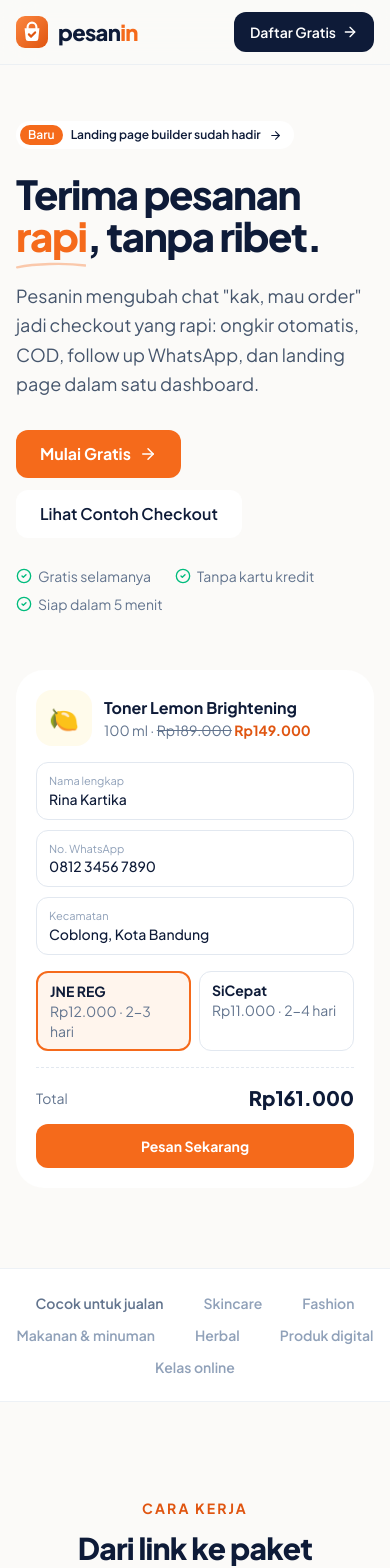
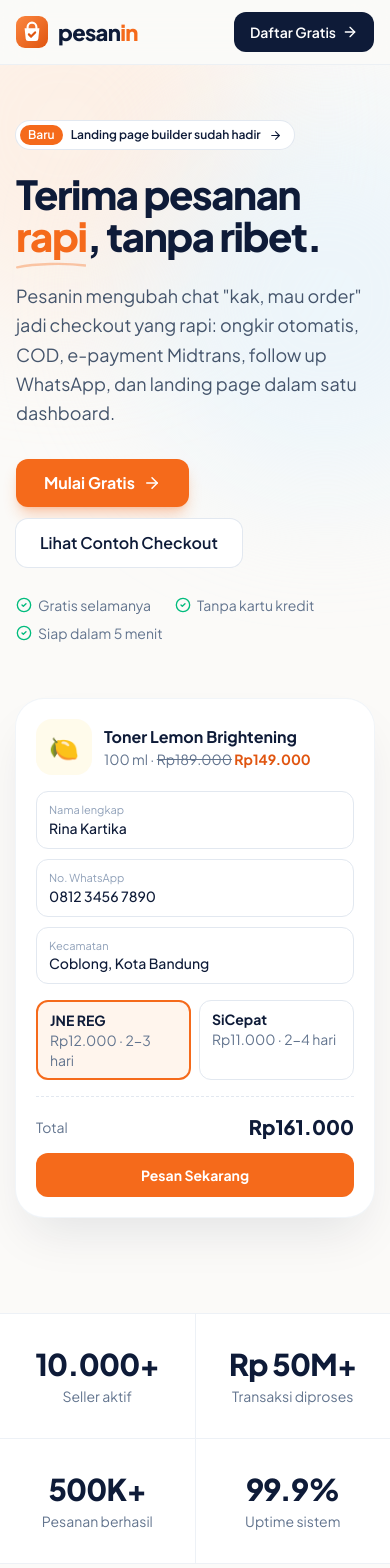
Before and after one commit to firmandikun/pesanin-frontend, a Next.js app: page / in a window 390 px wide. Shown: the top 1568 px of the page. Built offline with nearby package versions, Linux system fonts and the light colour scheme.

Commit message:
feat(landing): redesign landing page with integrations, stats, and improved visual design

```diff
--- a/src/app/page.tsx
+++ b/src/app/page.tsx
@@ -1,28 +1,100 @@
 import {
-  ArrowRight, BarChart3, Bell, CheckCircle2, ChevronDown, CreditCard, LayoutTemplate, Link2, MessageCircle, PackageCheck,
-  RefreshCcw, ShieldCheck, ShoppingBag, Sparkles, Tag, Truck, Users, Zap,
+  ArrowRight, BarChart3, Bell, CheckCircle2, ChevronDown, CreditCard,
+  LayoutTemplate, Link2, MessageCircle, PackageCheck, RefreshCcw,
+  ShieldCheck, ShoppingBag, Sparkles, Tag, Truck, Users, Zap,
+  Globe, TrendingUp, Rocket, Star, Award, Boxes,
 } from "lucide-react";
 import Link from "next/link";
 import { Logo, LogoMark, Wordmark } from "@/components/Logo";
 import { Pricing } from "@/components/marketing/Pricing";
 
-const NAV = [["Fitur", "#fitur"], ["Cara Kerja", "#cara-kerja"], ["Harga", "#harga"], ["FAQ", "#faq"]] as const;
+const NAV = [["Fitur", "#fitur"], ["Cara Kerja", "#cara-kerja"], ["Integrasi", "#integrasi"], ["Harga", "#harga"], ["FAQ", "#faq"]] as const;
 
 const STEPS = [
-  [ShoppingBag, "Buat produk", "Isi nama, harga, variasi, dan berat. Form checkout langsung jadi tanpa coding."],
-  [Link2, "Bagikan link", "Tempel link di bio, iklan, atau landing page. Pembeli isi alamat, ongkir muncul otomatis."],
-  [PackageCheck, "Kelola & kirim", "Pesanan masuk rapi di dashboard, follow up WhatsApp sekali klik, input resi massal."],
+  [ShoppingBag, "Buat produk", "Isi nama, harga, variasi, dan berat. Form checkout langsung jadi tanpa coding satu baris pun."],
+  [Link2, "Bagikan link", "Tempel link di bio, iklan, atau landing page. Pembeli isi alamat, ongkir muncul otomatis dari 7+ kurir."],
+  [PackageCheck, "Kelola & kirim", "Pesanan masuk rapi di dashboard, follow up WhatsApp sekali klik, cetak label & input resi massal."],
 ] as const;
 
 const FEATURES = [
-  [Truck, "Ongkir otomatis", "Tarif 7+ kurir dihitung dari gudangmu ke kecamatan pembeli. Bisa diskon atau subsidi ongkir per produk."],
-  [CreditCard, "Transfer, COD & e-payment", "Biaya COD dihitung otomatis, rekening tampil di halaman sukses, konfirmasi bayar tinggal upload."],
-  [MessageCircle, "Follow up WhatsApp", "Template dari Welcome sampai resi. Satu klik dari daftar order, pesan terisi data pembeli."],
-  [LayoutTemplate, "Landing page builder", "Halaman jualan drag-and-drop dengan form checkout tertanam. Siap dipasang iklan."],
-  [RefreshCcw, "Abandoned checkout", "Calon pembeli yang belum selesai order tetap tercatat, jadi bisa kamu hubungi lagi."],
-  [Users, "WhatsApp Rotator", "Bagi chat masuk ke beberapa CS secara bergilir, lengkap dengan jadwal shift dan cuti."],
-  [Tag, "Kupon & order bump", "Tawarkan produk tambahan di checkout dan kupon diskon untuk menaikkan nilai order."],
-  [BarChart3, "Laporan & pixel", "Penjualan per hari, kota, kurir, dan UTM. Pixel Meta, TikTok, dan Google terpasang dalam menit."],
+  {
+    icon: Truck, title: "Ongkir otomatis 7+ kurir",
+    desc: "Tarif JNE, SiCepat, J&T, SPX, SAP dihitung real-time dari gudangmu. Diskon atau subsidi ongkir per produk.",
+    color: "bg-sky-500", badge: "Shipping",
+  },
+  {
+    icon: CreditCard, title: "E-Payment Midtrans",
+    desc: "QRIS, GoPay, ShopeePay, OVO, Virtual Account, Mandiri Bill — semua aktif tanpa konfigurasi tambahan.",
+    color: "bg-violet-500", badge: "Payment",
+  },
+  {
+    icon: MessageCircle, title: "Chat & Follow Up WhatsApp",
+    desc: "Template dari Welcome sampai resi kirim. Rotator CS dengan jadwal shift. Satu klik pesan terisi otomatis.",
+    color: "bg-emerald-500", badge: "Chat",
+  },
+  {
+    icon: LayoutTemplate, title: "Landing Page Builder",
+    desc: "Halaman jualan drag-and-drop dengan form checkout tertanam. Siap dipasang iklan Meta & TikTok.",
+    color: "bg-orange-500", badge: "Builder",
+  },
+  {
+    icon: RefreshCcw, title: "Abandoned Checkout",
+    desc: "Calon pembeli yang belum selesai order tetap tercatat. Follow up otomatis via WhatsApp bisa diaktifkan.",
+    color: "bg-rose-500", badge: "Automation",
+  },
+  {
+    icon: TrendingUp, title: "Market Research",
+    desc: "Google Trends & data Shopee Affiliate langsung di dashboard. Riset produk laris tanpa buka tab baru.",
+    color: "bg-amber-500", badge: "Research",
+  },
+  {
+    icon: Tag, title: "Kupon & Order Bump",
+    desc: "Tawarkan produk tambahan saat checkout dan kupon diskon. Rata-rata nilai order naik 20–35%.",
+    color: "bg-pink-500", badge: "Sales",
+  },
+  {
+    icon: BarChart3, title: "Laporan & Pixel Tracking",
+    desc: "Penjualan per hari, kota, kurir, dan UTM. Pixel Meta, TikTok, Google terpasang dalam hitungan menit.",
+    color: "bg-indigo-500", badge: "Analytics",
+  },
+  {
+    icon: Globe, title: "Custom Domain",
+    desc: "Arahkan domain-mu ke Pesanin, SSL dipasang otomatis. Tokomu tampil profesional di domainmu sendiri.",
+    color: "bg-teal-500", badge: "Domain",
+  },
+  {
+    icon: Users, title: "Affiliate & Referral",
+    desc: "Aktifkan program afiliasi untuk produk-mu. Lacak referral, komisi, dan payout langsung dari dashboard.",
+    color: "bg-cyan-500", badge: "Affiliate",
+  },
+  {
+    icon: Boxes, title: "Variasi & Stok Produk",
+    desc: "Kelola ukuran, warna, dan variasi lain. Stok terpotong otomatis setiap ada pesanan masuk.",
+    color: "bg-lime-600", badge: "Inventory",
+  },
+  {
+    icon: Bell, title: "Notifikasi Push & WA",
+    desc: "Notifikasi pesanan baru langsung ke HP-mu via Push Notification dan WhatsApp tanpa reload dashboard.",
+    color: "bg-brand-600", badge: "Notif",
+  },
+] as const;
+
+const INTEGRATIONS = [
+  { name: "Midtrans", desc: "E-Payment", bg: "bg-blue-600", emoji: "💳" },
+  { name: "Biteship", desc: "Kurir & COD", bg: "bg-sky-500", emoji: "📦" },
+  { name: "RajaOngkir", desc: "Tarif Ongkir", bg: "bg-orange-500", emoji: "🚚" },
+  { name: "WhatsApp", desc: "Chat & Notifikasi", bg: "bg-emerald-500", emoji: "💬" },
+  { name: "Shopee", desc: "Market Research", bg: "bg-orange-600", emoji: "🛍️" },
+  { name: "Meta Pixel", desc: "Tracking Iklan", bg: "bg-blue-500", emoji: "🎯" },
+  { name: "TikTok Pixel", desc: "Tracking TikTok", bg: "bg-slate-900", emoji: "📱" },
+  { name: "Google Ads", desc: "Konversi Google", bg: "bg-red-500", emoji: "🔍" },
+] as const;
+
+const STATS = [
+  ["10.000+", "Seller aktif"],
+  ["Rp 50M+", "Transaksi diproses"],
+  ["500K+", "Pesanan berhasil"],
+  ["99.9%", "Uptime sistem"],
 ] as const;
 
 const FAQ = [
@@ -32,13 +104,14 @@ const FAQ = [
   ["Apakah Pesanin memotong uang penjualan saya?", "Tidak. Pembayaran transfer langsung masuk ke rekeningmu. Untuk e-payment, hanya ada biaya dari mitra payment gateway."],
   ["Bisa pakai domain sendiri?", "Bisa mulai paket Starter. Arahkan DNS domainmu ke Pesanin, SSL dipasang otomatis."],
   ["Metode pembayaran langganan apa saja?", "Transfer bank, virtual account, QRIS, dan e-wallet. Faktur dikirim ke email setiap periode tagihan."],
+  ["Apakah ada COD?", "Ya! COD tersedia via Biteship. Biaya COD dihitung otomatis dan bisa dibebankan ke pembeli atau ditanggung penjual."],
 ] as const;
 
 function HeroMockup() {
   return (
     <div className="relative mx-auto w-full max-w-[460px]">
       {/* Checkout card */}
-      <div className="rounded-[28px] bg-white p-5">
+      <div className="rounded-[28px] bg-white p-5 shadow-2xl shadow-navy/10 ring-1 ring-slate-100">
         <div className="flex items-center gap-3">
           <span className="flex h-14 w-14 items-center justify-center rounded-2xl bg-amber-50 text-2xl">🍋</span>
           <div className="flex-1">
@@ -70,16 +143,24 @@ function HeroMockup() {
       </div>
 
       {/* Floating notifications */}
-      <div className="absolute -left-16 top-[44%] hidden w-56 animate-[float_6s_ease-in-out_infinite] rounded-2xl bg-white p-3 sm:block">
+      <div className="absolute -left-16 top-[44%] hidden w-56 animate-[float_6s_ease-in-out_infinite] rounded-2xl bg-white p-3 shadow-xl ring-1 ring-slate-100 sm:block">
         <div className="flex items-center gap-2.5">
           <span className="flex h-9 w-9 items-center justify-center rounded-xl bg-emerald-100 text-emerald-600"><Bell size={17} /></span>
           <div className="text-xs"><b className="block text-sm text-navy">Pesanan baru!</b><span className="text-slate-500">Rina · Rp161.000</span></div>
         </div>
       </div>
-      <div className="absolute -right-14 -top-7 hidden w-60 animate-[float_7s_ease-in-out_1s_infinite] rounded-2xl bg-navy p-3 text-white sm:block">
+      <div className="absolute -right-14 -top-7 hidden w-60 animate-[float_7s_ease-in-out_1s_infinite] rounded-2xl bg-navy p-3 text-white shadow-xl sm:block">
         <div className="flex items-center gap-2.5">
           <span className="flex h-9 w-9 items-center justify-center rounded-xl bg-[#25d366] text-white"><MessageCircle size={17} /></span>
           <div className="text-xs"><b className="block text-sm">Follow up terkirim</b><span className="text-navy-200">&quot;Halo kak Rina, pesanan…&quot;</span></div>
+        </div>
+      </div>
+
+      {/* Stats badge */}
+      <div className="absolute -bottom-6 left-1/2 hidden w-52 -translate-x-1/2 animate-[float_8s_ease-in-out_2s_infinite] rounded-2xl bg-white p-3 shadow-xl ring-1 ring-slate-100 sm:block">
+        <div className="flex items-center gap-2.5">
+          <span className="flex h-9 w-9 items-center justify-center rounded-xl bg-brand-100 text-brand-600"><TrendingUp size={17} /></span>
+          <div className="text-xs"><b className="block text-sm text-navy">Penjualan naik!</b><span className="text-slate-500">+42% bulan ini 🚀</span></div>
         </div>
       </div>
     </div>
@@ -89,10 +170,11 @@ function HeroMockup() {
 export default function Home() {
   return (
     <div className="bg-[#fbfaf8] text-slate-700">
+      {/* NAV */}
       <header className="sticky top-0 z-30 border-b border-slate-200/60 bg-[#fbfaf8]/80 backdrop-blur-lg">
         <div className="mx-auto flex h-16 max-w-6xl items-center justify-between px-4">
           <Link href="/" aria-label="Pesanin"><Logo /></Link>
-          <nav className="hidden items-center gap-8 text-sm font-medium text-slate-600 md:flex">
+          <nav className="hidden items-center gap-7 text-sm font-medium text-slate-600 md:flex">
             {NAV.map(([l, h]) => <a key={h} href={h} className="transition hover:text-navy">{l}</a>)}
           </nav>
           <div className="flex items-center gap-2">
@@ -102,22 +184,28 @@ export default function Home() {
         </div>
       </header>
 
-      {/* Hero */}
+      {/* HERO */}
       <section className="relative overflow-hidden">
-        <div className="mx-auto grid max-w-6xl items-center gap-14 px-4 pb-20 pt-14 md:pt-20 lg:grid-cols-[1.1fr_1fr]">
+        {/* Background gradient blobs */}
+        <div className="pointer-events-none absolute inset-0 overflow-hidden">
+          <div className="absolute -left-32 -top-32 h-96 w-96 rounded-full bg-brand-100/50 blur-3xl" />
+          <div className="absolute -right-32 top-10 h-96 w-96 rounded-full bg-sky-100/50 blur-3xl" />
+        </div>
+
+        <div className="relative mx-auto grid max-w-6xl items-center gap-14 px-4 pb-24 pt-14 md:pt-24 lg:grid-cols-[1.1fr_1fr]">
           <div>
-            <a href="#fitur" className="inline-flex items-center gap-2 rounded-full bg-white py-1 pl-1 pr-3 text-xs font-semibold text-navy">
+            <a href="#fitur" className="inline-flex items-center gap-2 rounded-full bg-white py-1 pl-1 pr-3 text-xs font-semibold text-navy ring-1 ring-slate-200">
               <span className="rounded-full bg-brand-500 px-2 py-0.5 text-white">Baru</span>Landing page builder sudah hadir<ArrowRight size={13} />
             </a>
-            <h1 className="mt-6 text-[40px] font-extrabold leading-[1.05] tracking-[-0.035em] text-navy md:text-[60px]">
+            <h1 className="mt-6 text-[40px] font-extrabold leading-[1.05] tracking-[-0.035em] text-navy md:text-[62px]">
               Terima pesanan<br /><span className="relative whitespace-nowrap text-brand-500">rapi<svg viewBox="0 0 120 12" className="absolute -bottom-2 left-0 w-full" aria-hidden><path d="M2 9c30-6 80-8 116-3" fill="none" stroke="currentColor" strokeWidth="4" strokeLinecap="round" opacity=".35" /></svg></span>, tanpa ribet.
             </h1>
             <p className="mt-6 max-w-xl text-lg leading-relaxed text-slate-600">
-              Pesanin mengubah chat &quot;kak, mau order&quot; jadi checkout yang rapi: ongkir otomatis, COD, follow up WhatsApp, dan landing page dalam satu dashboard.
+              Pesanin mengubah chat &quot;kak, mau order&quot; jadi checkout yang rapi: ongkir otomatis, COD, e-payment Midtrans, follow up WhatsApp, dan landing page dalam satu dashboard.
             </p>
             <div className="mt-8 flex flex-wrap gap-3">
-              <Link href="/register" className="flex h-12 items-center gap-2 rounded-xl bg-brand-500 px-6 font-bold text-white transition hover:-translate-y-0.5 hover:bg-brand-600">Mulai Gratis<ArrowRight size={18} /></Link>
-              <Link href="/c/toner-lemon" className="flex h-12 items-center gap-2 rounded-xl bg-white px-6 font-semibold text-navy transition hover:bg-navy-50">Lihat Contoh Checkout</Link>
+              <Link href="/register" className="flex h-12 items-center gap-2 rounded-xl bg-brand-500 px-7 font-bold text-white shadow-lg shadow-brand-500/30 transition hover:-translate-y-0.5 hover:bg-brand-600">Mulai Gratis<ArrowRight size={18} /></Link>
+              <Link href="/c/toner-lemon" className="flex h-12 items-center gap-2 rounded-xl bg-white px-6 font-semibold text-navy ring-1 ring-slate-200 transition hover:bg-navy-50">Lihat Contoh Checkout</Link>
             </div>
             <div className="mt-7 flex flex-wrap gap-x-6 gap-y-2 text-sm text-slate-500">
               {["Gratis selamanya", "Tanpa kartu kredit", "Siap dalam 5 menit"].map((t) => (
@@ -129,15 +217,29 @@ export default function Home() {
         </div>
       </section>
 
-      {/* Category strip */}
+      {/* STATS */}
       <section className="border-y border-slate-200/60 bg-white">
-        <div className="mx-auto flex max-w-6xl flex-wrap items-center justify-center gap-x-10 gap-y-3 px-4 py-6 text-sm font-semibold text-slate-400">
-          <span className="text-slate-500">Cocok untuk jualan</span>
-          {["Skincare", "Fashion", "Makanan & minuman", "Herbal", "Produk digital", "Kelas online"].map((c) => <span key={c}>{c}</span>)}
+        <div className="mx-auto grid max-w-6xl grid-cols-2 gap-px bg-slate-200/60 md:grid-cols-4">
+          {STATS.map(([val, label]) => (
+            <div key={label} className="flex flex-col items-center bg-white px-6 py-8 text-center">
+              <span className="text-3xl font-extrabold tracking-tight text-navy md:text-[36px]">{val}</span>
+              <span className="mt-1 text-sm text-slate-500">{label}</span>
+            </div>
+          ))}
         </div>
       </section>
 
-      {/* How it works */}
+      {/* CATEGORY STRIP */}
+      <section className="bg-[#fbfaf8]">
+        <div className="mx-auto flex max-w-6xl flex-wrap items-center justify-center gap-x-8 gap-y-3 px-4 py-5 text-sm font-semibold text-slate-400">
+          <span className="text-slate-500">Cocok untuk jualan</span>
+          {["Skincare", "Fashion", "Makanan & minuman", "Herbal", "Produk digital", "Kelas online", "Elektronik"].map((c) => (
+            <span key={c} className="rounded-full border border-slate-200 bg-white px-3 py-1 text-xs text-slate-500">{c}</span>
+          ))}
+        </div>
+      </section>
+
+      {/* HOW IT WORKS */}
       <section id="cara-kerja" className="mx-auto max-w-6xl scroll-mt-20 px-4 py-24">
         <p className="text-center text-sm font-bold uppercase tracking-[0.15em] text-brand-600">Cara kerja</p>
         <h2 className="mx-auto mt-3 max-w-2xl text-center text-3xl font-extrabold tracking-tight text-navy md:text-[40px] md:leading-tight">Dari link ke paket terkirim, cuma tiga langkah</h2>
@@ -153,7 +255,7 @@ export default function Home() {
         </div>
       </section>
 
-      {/* Features bento */}
+      {/* FEATURES BENTO */}
       <section id="fitur" className="scroll-mt-16 bg-navy py-24 text-white">
         <div className="mx-auto max-w-6xl px-4">
           <div className="flex flex-col justify-between gap-6 md:flex-row md:items-end">
@@ -161,25 +263,51 @@ export default function Home() {
               <p className="text-sm font-bold uppercase tracking-[0.15em] text-brand-400">Fitur</p>
               <h2 className="mt-3 max-w-xl text-3xl font-extrabold tracking-tight md:text-[40px] md:leading-tight">Semua yang dibutuhkan seller online, sudah di sini</h2>
             </div>
-            <p className="max-w-sm text-navy-200">Tidak perlu gonta-ganti aplikasi untuk ongkir, rekap order, dan follow up pembeli.</p>
+            <p className="max-w-sm text-navy-200">Tidak perlu gonta-ganti aplikasi untuk ongkir, rekap order, follow up, dan riset produk.</p>
           </div>
-          <div className="mt-12 grid gap-4 sm:grid-cols-2 lg:grid-cols-4">
-            {FEATURES.map(([Icon, t, d], i) => (
-              <div key={t} className={`group rounded-2xl p-6 ring-1 transition duration-200 hover:-translate-y-0.5 ${i === 0 ? "bg-brand-500 ring-brand-400" : "bg-white/[.04] ring-white/10 hover:bg-white/[.07]"}`}>
-                <span className={`flex h-11 w-11 items-center justify-center rounded-xl ${i === 0 ? "bg-white text-brand-600" : "bg-white/10 text-brand-300"}`}><Icon size={21} /></span>
-                <h3 className="mt-5 font-bold">{t}</h3>
-                <p className={`mt-2 text-sm leading-relaxed ${i === 0 ? "text-white/90" : "text-navy-200"}`}>{d}</p>
+          <div className="mt-12 grid gap-4 sm:grid-cols-2 lg:grid-cols-3 xl:grid-cols-4">
+            {FEATURES.map(({ icon: Icon, title, desc, color, badge }, i) => (
+              <div key={title} className={`group relative rounded-2xl p-6 ring-1 transition duration-200 hover:-translate-y-0.5 ${i === 0 ? "bg-brand-500 ring-brand-400 sm:col-span-2" : "bg-white/[.04] ring-white/10 hover:bg-white/[.07]"}`}>
+                <span className={`inline-flex items-center rounded-full px-2 py-0.5 text-[10px] font-bold uppercase tracking-wide ${i === 0 ? "bg-white/20 text-white" : "bg-white/10 text-brand-300"}`}>{badge}</span>
+                <span className={`mt-3 flex h-11 w-11 items-center justify-center rounded-xl ${i === 0 ? "bg-white text-brand-600" : `${color} text-white`}`}><Icon size={21} /></span>
+                <h3 className="mt-4 font-bold">{title}</h3>
+                <p className={`mt-2 text-sm leading-relaxed ${i === 0 ? "text-white/90" : "text-navy-200"}`}>{desc}</p>
               </div>
             ))}
           </div>
         </div>
       </section>
 
-      {/* Benefits row */}
+      {/* INTEGRATIONS */}
+      <section id="integrasi" className="scroll-mt-16 border-b border-slate-200/60 bg-white py-24">
+        <div className="mx-auto max-w-6xl px-4">
+          <p className="text-center text-sm font-bold uppercase tracking-[0.15em] text-brand-600">Integrasi</p>
+          <h2 className="mx-auto mt-3 max-w-2xl text-center text-3xl font-extrabold tracking-tight text-navy md:text-[40px] md:leading-tight">Terhubung dengan layanan terpercaya</h2>
+          <p className="mx-auto mt-4 max-w-xl text-center text-slate-600">Semua integrasi sudah dikonfigurasi — kamu cukup masukkan API key dan langsung jalan.</p>
+          <div className="mt-14 grid grid-cols-2 gap-4 sm:grid-cols-4">
+            {INTEGRATIONS.map(({ name, desc, bg, emoji }) => (
+              <div key={name} className="surface surface-hover flex flex-col items-center gap-3 px-4 py-6 text-center">
+                <span className={`flex h-14 w-14 items-center justify-center rounded-2xl text-2xl ${bg} shadow-md`}>{emoji}</span>
+                <div>
+                  <p className="font-bold text-navy">{name}</p>
+                  <p className="mt-0.5 text-xs text-slate-500">{desc}</p>
+                </div>
+              </div>
+            ))}
+          </div>
+        </div>
+      </section>
+
+      {/* BENEFITS */}
       <section className="mx-auto grid max-w-6xl gap-6 px-4 py-20 md:grid-cols-3">
-        {[[Zap, "Checkout cepat di HP", "Form satu halaman yang ringan, data pembeli lama terisi otomatis saat order lagi."],
+        {[
+          [Zap, "Checkout cepat di HP", "Form satu halaman yang ringan, data pembeli lama terisi otomatis saat order lagi."],
           [ShieldCheck, "Uang langsung ke rekeningmu", "Pesanin tidak menahan dana penjualan. Transfer masuk langsung ke rekening toko."],
-          [Sparkles, "Tampil profesional", "Domain sendiri, logo toko, dan halaman sukses yang bisa diatur per metode bayar."]].map(([Icon, t, d]) => {
+          [Sparkles, "Tampil profesional", "Domain sendiri, logo toko, dan halaman sukses yang bisa diatur per metode bayar."],
+          [Rocket, "Auto-ship & notifikasi", "Pesanan COD otomatis diteruskan ke kurir. Notifikasi WA & Push saat ada order masuk."],
+          [Award, "Afiliasi & kupon", "Aktifkan program afiliasi dan kupon diskon untuk mengundang lebih banyak pembeli."],
+          [Star, "Dukungan seller lokal", "Dibuat khusus untuk seller Indonesia — bahasa, kurir, bank, dan e-wallet lokal semua ada."],
+        ].map(([Icon, t, d]) => {
           const I = Icon as typeof Zap;
           return (
             <div key={t as string} className="flex gap-4">
@@ -190,7 +318,7 @@ export default function Home() {
         })}
       </section>
 
-      {/* Pricing */}
+      {/* PRICING */}
       <section id="harga" className="scroll-mt-16 border-t border-slate-200/60 bg-[#f6f5f2] py-24">
         <div className="mx-auto max-w-6xl px-4">
           <p className="text-center text-sm font-bold uppercase tracking-[0.15em] text-brand-600">Harga</p>
@@ -202,7 +330,8 @@ export default function Home() {
 
       {/* FAQ */}
       <section id="faq" className="mx-auto max-w-3xl scroll-mt-16 px-4 py-24">
-        <h2 className="text-center text-3xl font-extrabold tracking-tight text-navy md:text-[40px]">Pertanyaan umum</h2>
+        <p className="text-center text-sm font-bold uppercase tracking-[0.15em] text-brand-600">FAQ</p>
+        <h2 className="mt-3 text-center text-3xl font-extrabold tracking-tight text-navy md:text-[40px]">Pertanyaan umum</h2>
         <div className="mt-10 space-y-3">
           {FAQ.map(([q, a]) => (
             <details key={q} className="group surface px-6 py-1">
@@ -217,25 +346,46 @@ export default function Home() {
 
       {/* CTA */}
       <section className="mx-auto max-w-6xl px-4 pb-24">
-        <div className="relative overflow-hidden rounded-[32px] bg-navy px-6 py-16 text-center text-white md:px-16">
+        <div className="relative overflow-hidden rounded-[32px] bg-navy px-6 py-20 text-center text-white md:px-16">
+          {/* BG decoration */}
+          <div className="pointer-events-none absolute inset-0 overflow-hidden">
+            <div className="absolute -left-20 -top-20 h-72 w-72 rounded-full bg-brand-500/20 blur-3xl" />
+            <div className="absolute -bottom-20 -right-20 h-72 w-72 rounded-full bg-sky-500/15 blur-3xl" />
+          </div>
           <div className="relative">
             <LogoMark size={48} className="mx-auto" />
             <h2 className="mx-auto mt-6 max-w-2xl text-3xl font-extrabold tracking-tight md:text-[44px] md:leading-tight">Pesanan berikutnya, biar Pesanin yang rapikan.</h2>
             <p className="mt-4 text-navy-200">Daftar gratis, buat produk pertamamu, dan bagikan link checkout hari ini.</p>
-            <Link href="/register" className="mt-8 inline-flex h-12 items-center gap-2 rounded-xl bg-brand-500 px-7 font-bold text-white transition hover:-translate-y-0.5 hover:bg-brand-400">Mulai Gratis Sekarang<ArrowRight size={18} /></Link>
+            <div className="mt-8 flex flex-wrap justify-center gap-3">
+              <Link href="/register" className="inline-flex h-12 items-center gap-2 rounded-xl bg-brand-500 px-7 font-bold text-white shadow-lg shadow-brand-500/30 transition hover:-translate-y-0.5 hover:bg-brand-400">Mulai Gratis Sekarang<ArrowRight size={18} /></Link>
+              <Link href="/c/toner-lemon" className="inline-flex h-12 items-center gap-2 rounded-xl bg-white/10 px-7 font-semibold text-white transition hover:bg-white/20">Lihat Contoh Checkout</Link>
+            </div>
+            <div className="mt-6 flex flex-wrap justify-center gap-x-6 gap-y-2 text-sm text-navy-200">
+              {["Gratis selamanya", "Tanpa kartu kredit", "Setup dalam 5 menit"].map((t) => (
+                <span key={t} className="flex items-center gap-1.5"><CheckCircle2 size={15} className="text-emerald-400" />{t}</span>
+              ))}
+            </div>
           </div>
         </div>
       </section>
 
+      {/* FOOTER */}
       <footer className="border-t border-slate-200/70 bg-white">
         <div className="mx-auto grid max-w-6xl gap-10 px-4 py-14 md:grid-cols-[1.5fr_1fr_1fr_1fr]">
           <div>
             <Logo />
-            <p className="mt-4 max-w-xs text-sm leading-relaxed text-slate-500">Form order, checkout, dan manajemen pesanan untuk seller online Indonesia.</p>
+            <p className="mt-4 max-w-xs text-sm leading-relaxed text-slate-500">Form order, checkout, dan manajemen pesanan untuk seller online Indonesia. Ongkir otomatis, COD, e-payment, dan WA dalam satu dashboard.</p>
+            <div className="mt-5 flex gap-2">
+              {["Midtrans", "Biteship", "WhatsApp"].map((b) => (
+                <span key={b} className="rounded-lg border border-slate-200 px-2.5 py-1 text-[11px] font-semibold text-slate-500">{b}</span>
+              ))}
+            </div>
           </div>
-          {[["Produk", [["Fitur", "#fitur"], ["Harga", "#harga"], ["Contoh checkout", "/c/toner-lemon"], ["Landing page", "/p/toner-lemon-promo"]]],
+          {[
+            ["Produk", [["Fitur", "#fitur"], ["Integrasi", "#integrasi"], ["Harga", "#harga"], ["Contoh checkout", "/c/toner-lemon"]]],
             ["Akun", [["Masuk", "/login"], ["Daftar gratis", "/register"]]],
-            ["Bantuan", [["FAQ", "#faq"], ["Cara kerja", "#cara-kerja"]]]].map(([h, links]) => (
+            ["Bantuan", [["FAQ", "#faq"], ["Cara kerja", "#cara-kerja"]]],
+          ].map(([h, links]) => (
             <div key={h as string}>
               <h4 className="text-sm font-bold text-navy">{h as string}</h4>
               <ul className="mt-4 space-y-2.5 text-sm text-slate-500">
```
